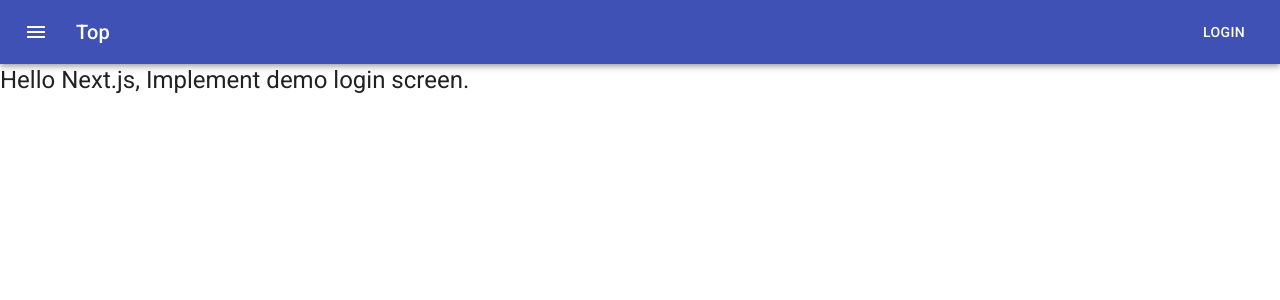
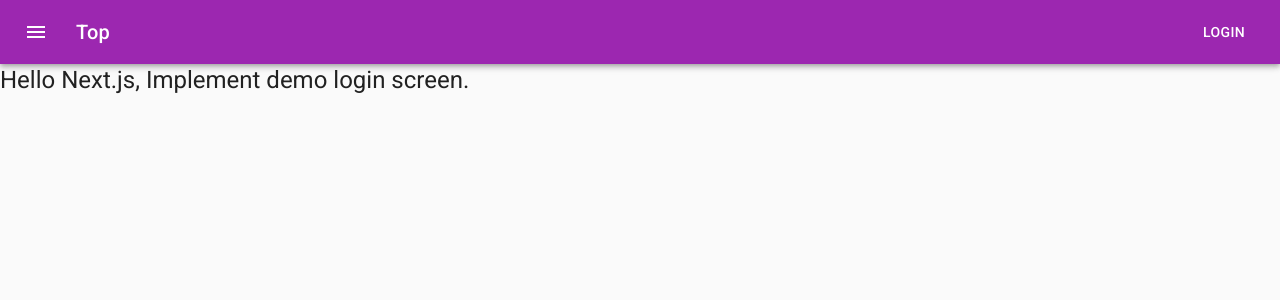
Before and after one commit to LFTKazu/next-ts-basic-app, a Next.js app: page / in a window 1280 px wide. Shown: the top 300 px of the page. Built offline with nearby package versions, Linux system fonts and the light colour scheme.

Commit message:
change all component color.

```diff
--- a/pages/index.tsx
+++ b/pages/index.tsx
@@ -7,7 +7,7 @@ import Button from '@material-ui/core/Button';
 import IconButton from '@material-ui/core/IconButton';
 import MenuIcon from '@material-ui/icons/Menu';
 import Link from 'next/link';
-import { createTheme } from '@material-ui/core/styles';
+
 
 const useStyles = makeStyles((theme: Theme) =>
   createStyles({
--- a/pages/theme.ts
+++ b/pages/theme.ts
@@ -1,21 +1,16 @@
-import { createMuiTheme } from '@material-ui/core/styles'
-import { red } from '@material-ui/core/colors'
+//この画面でcomponentのcolorが変更できる
+import { createTheme } from '@material-ui/core/styles'
+import purple from '@material-ui/core/colors/purple';
 
-const theme = createMuiTheme({
+const theme = createTheme({
   palette: {
-    //primary: {
-    //  main: '#556cd6',
-    //},
-    //secondary: {
-    //  main: '#19857b',
-    //},
-    error: {
-      main: red.A400,
+    primary: {
+      main: purple[500],
     },
-    background: {
-      default: '#fff',
+    secondary: {
+      main: '#ea80fc',
     },
   },
-})
+});
 
 export default theme
```
